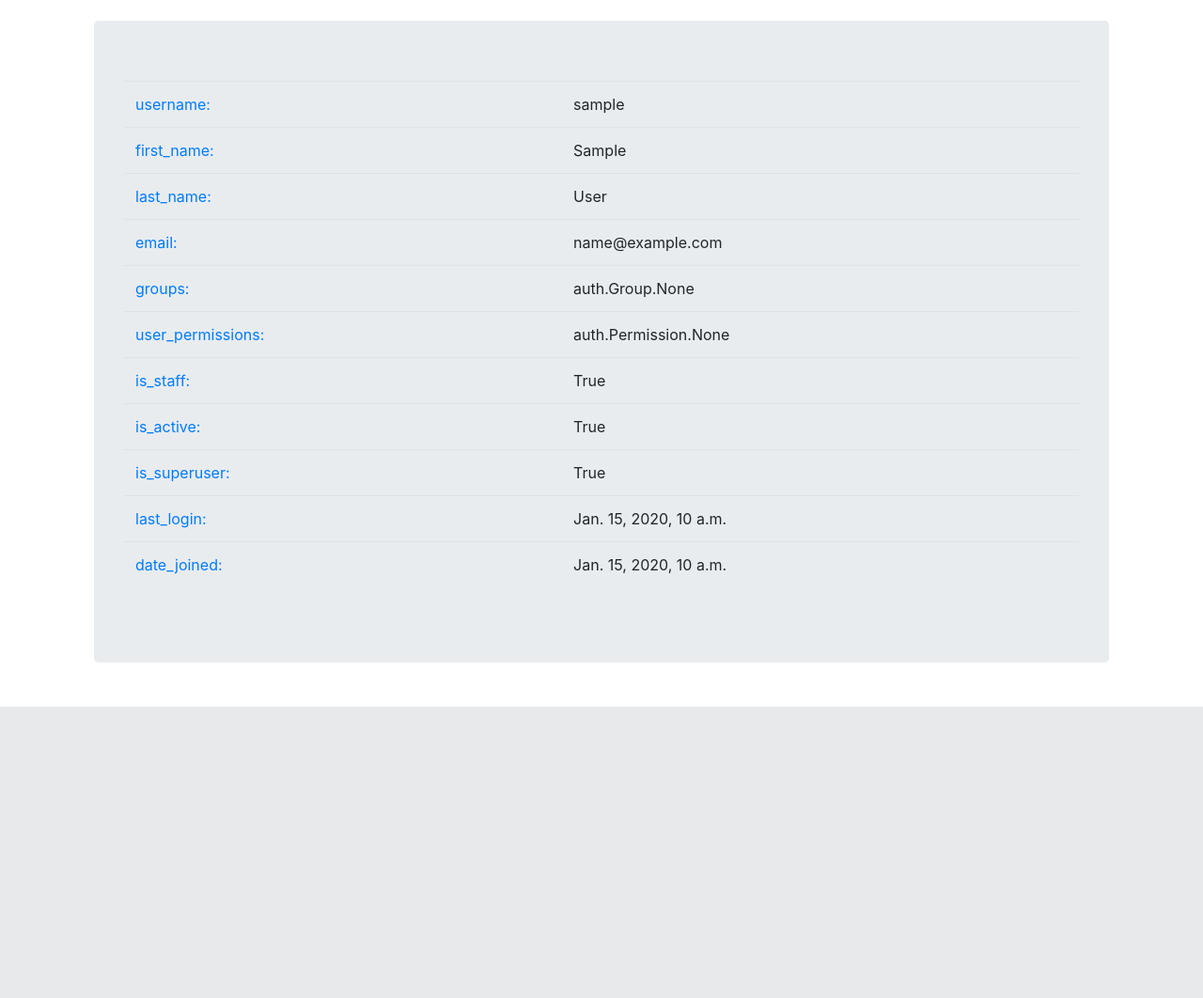
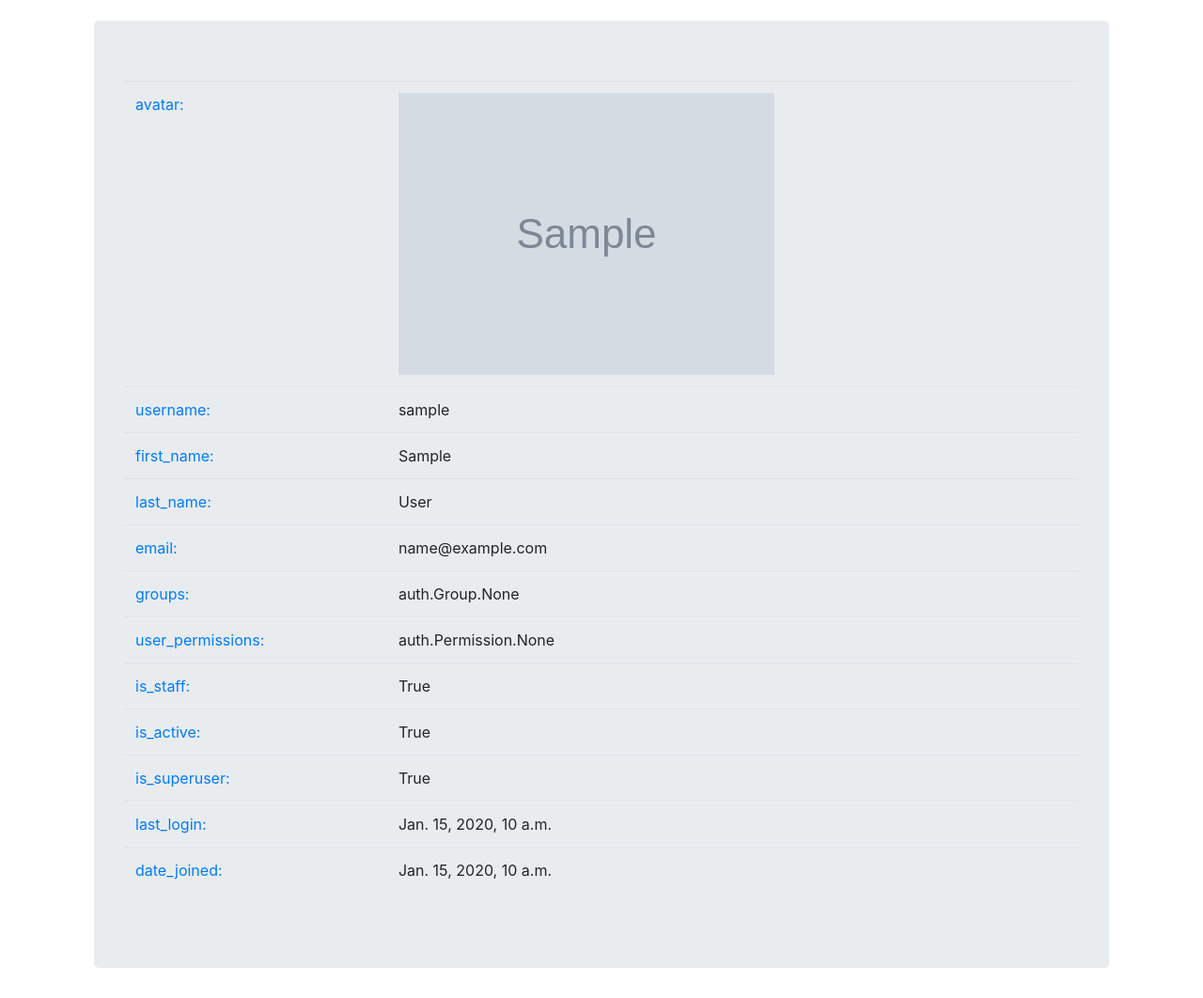
Before and after one commit to lpiekarski/tumor-simulation-system, a Django app: a page that uses OLN_project/templates/OLN_application/user.html in a window 1280 px wide. Shown: the part 48-1110 px from the top of the page at 94% size. Before the commit the page ends 800 px from the top, so only its background shows below. Run offline with Django 3.2, Linux system fonts and the light colour scheme; tables that the repository leaves empty hold one stand-in row (values such as "Sample post"); grey boxes marked "Sample" are stand-in pictures; some libraries are stand-ins or nearby versions.

Commit message:
Dodano pole awatar dla użytkowników

```diff
--- a/OLN_project/OLN_application/models.py
+++ b/OLN_project/OLN_application/models.py
@@ -3,12 +3,21 @@ from __future__ import unicode_literals
 
 from django.db import models
 from django.contrib.auth.models import User
+import hashlib
+import os
 
 # Create your models here.
 
 
+def avatar_directory_path(instance, filename):
+    sha_signature = hashlib.sha256(instance.user.username.encode()).hexdigest()
+    _, ext = os.path.splitext(filename)
+    return 'upload/{0}/{1}/avatar{2}'.format(sha_signature[:2], sha_signature[2:], ext)
+
+
 class UserProfileInfo(models.Model):
     user = models.OneToOneField(User, on_delete=models.CASCADE)
+    avatar = models.ImageField(upload_to=avatar_directory_path, blank=True, null=True)
 
     def __str__(self):
         return self.user.username
--- a/OLN_project/OLN_application/views.py
+++ b/OLN_project/OLN_application/views.py
@@ -5,11 +5,16 @@ from django.contrib.auth.models import User
 from django.shortcuts import render
 from OLN_application.models import UserProfileInfo
 import OLN_application.validators as validators
+from django.conf import settings
 from django.contrib.auth import authenticate, login, logout
 from django.http import HttpResponseRedirect, HttpResponse
 from django.urls import reverse
 from django.db import models
 from django.contrib.auth.decorators import login_required
+import urllib.request
+import os
+import hashlib
+
 
 # Create your views here.
 
@@ -46,13 +51,26 @@ def user_register(request):
             user.set_password(context['password'])
             user.save()
 
+            user_sha_signature = hashlib.sha256(user.username.encode()).hexdigest()
+            user_media = 'upload/{0}/{1}'.format(user_sha_signature[:2], user_sha_signature[2:])
+            media_root_user_media = os.path.join(settings.MEDIA_ROOT, user_media)
+            if not os.path.exists(media_root_user_media):
+                os.makedirs(media_root_user_media)
+            user_avatar_path = os.path.join(user_media, 'avatar.svg')
+            media_root_user_avatar_path = os.path.join(settings.MEDIA_ROOT, user_avatar_path)
+            avatar_generator_url = \
+                'https://www.tinygraphs.com/labs/isogrids/hexa/{0}?theme=berrypie&numcolors=4&size=220&fmt=svg' \
+                .format(user.username)
+
+            urllib.request.urlretrieve(avatar_generator_url, media_root_user_avatar_path)
+
             profile = UserProfileInfo()
             profile.user = user
+            profile.avatar = user_avatar_path
             profile.save()
             context['register_status'] = 'registered'
     else:
         context['register_status'] = 'registering'
-    print(context)
     return render(request, 'OLN_application/registration.html', context)
 
 
--- a/OLN_project/OLN_project/urls.py
+++ b/OLN_project/OLN_project/urls.py
@@ -16,12 +16,14 @@ Including another URLconf
 
 from django.contrib import admin
 from django.urls import path
+from django.conf.urls.static import static
 from django.shortcuts import redirect
 from django.conf.urls import url, include
+from django.conf import settings
 from OLN_application import views
 
 urlpatterns = [
     path('', lambda request: redirect('wafd/', permanent=False)),
     path('wafd/', include('OLN_application.urls')),
     path('admin/', admin.site.urls),
-]
+] + static(settings.MEDIA_URL, document_root=settings.MEDIA_ROOT)
--- a/OLN_project/templates/OLN_application/user.html
+++ b/OLN_project/templates/OLN_application/user.html
@@ -8,6 +8,7 @@
 <div class="container">
     <div class="jumbotron">
         <table class="table">
+            <tr><td class="text-primary">avatar:</td><td><img src="{{ requested_user.avatar.url }}"></td></tr>
             <tr><td class="text-primary">username:</td><td>{{ requested_user.user.username }}</td></tr>
             <tr><td class="text-primary">first_name:</td><td>{{ requested_user.user.first_name }}</td></tr>
             <tr><td class="text-primary">last_name:</td><td>{{ requested_user.user.last_name }}</td></tr>
```
